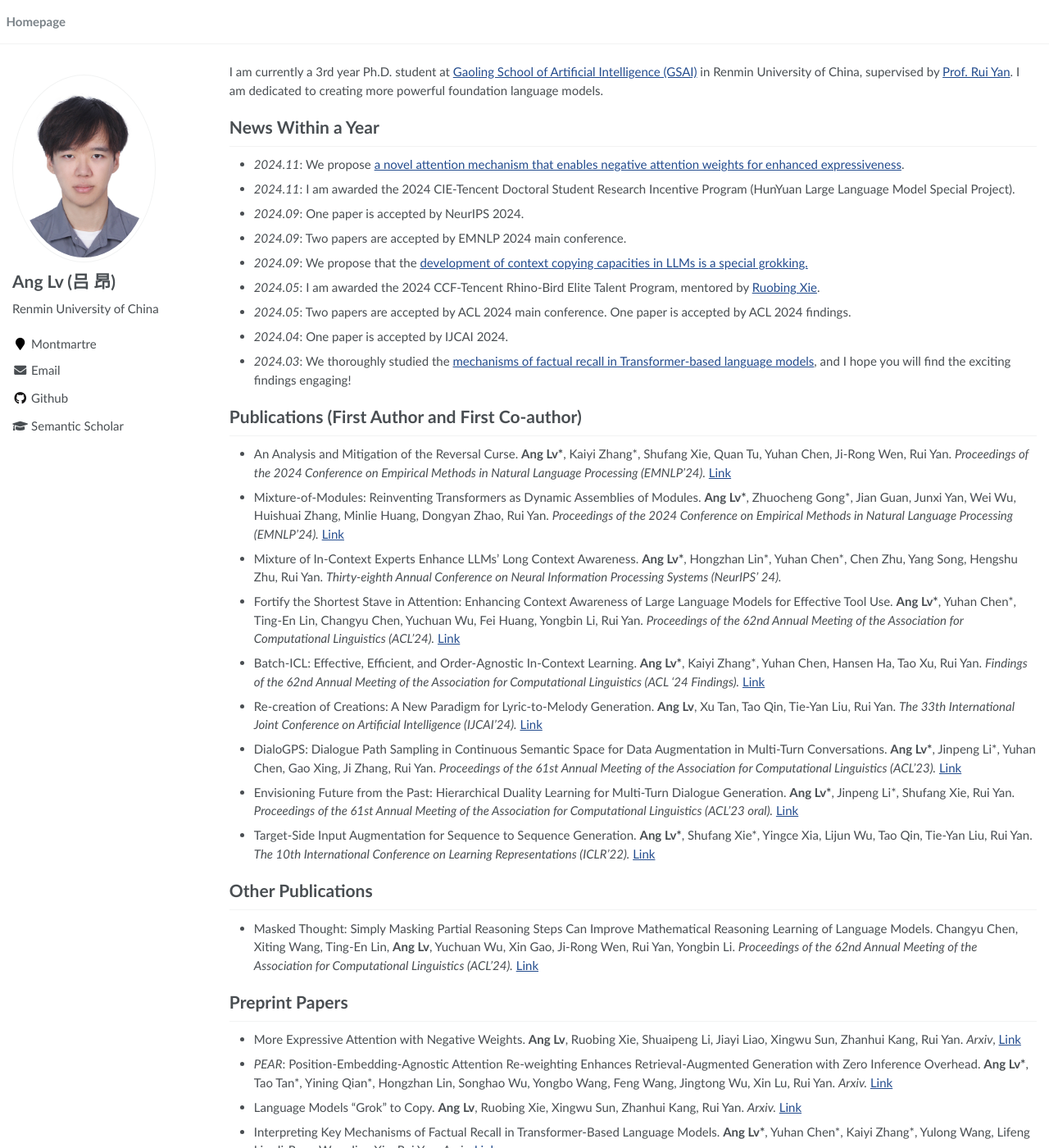
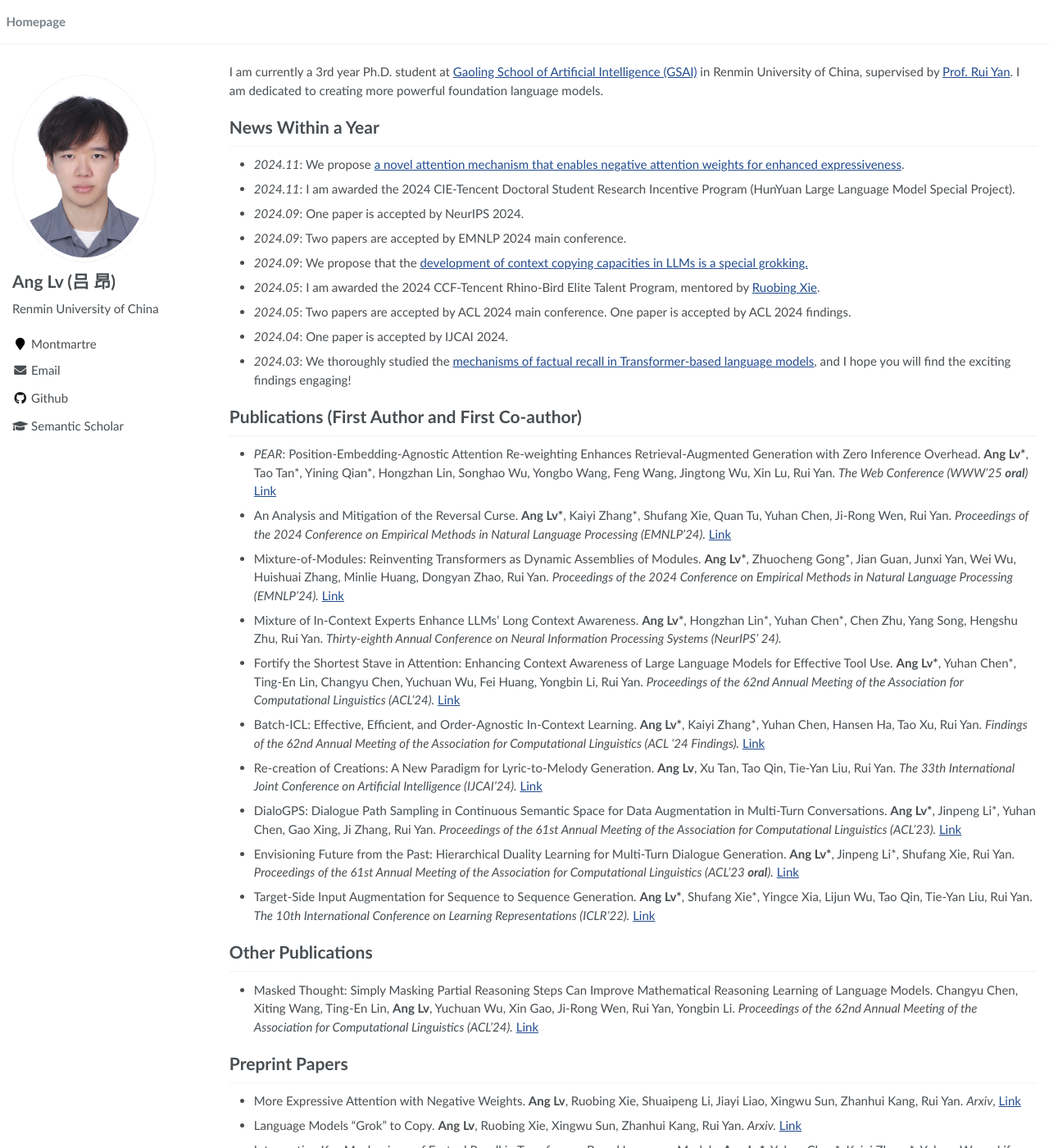
Before and after one commit to trestad/trestad.github.io, a Jekyll site: the page built from _pages/about.md, in a window 1280 px wide and 1400 px high. Shown: the whole window at 82% size. Built offline with Jekyll 4.4.1, drawn with Linux system fonts in a browser that asks for light colours.

Commit message:
Update about.md

```diff
--- a/_pages/about.md
+++ b/_pages/about.md
@@ -34,6 +34,8 @@ I am currently a 3rd year Ph.D. student at [Gaoling School of Artificial Intelli
 
 # Publications (First Author and First Co-author)
 
+- *PEAR*: Position-Embedding-Agnostic Attention Re-weighting Enhances Retrieval-Augmented Generation with Zero Inference Overhead. **Ang Lv\***, Tao Tan\*, Yining Qian\*, Hongzhan Lin, Songhao Wu, Yongbo Wang, Feng Wang, Jingtong Wu, Xin Lu, Rui Yan. *The Web Conference (WWW'25 **oral**)* [Link](https://arxiv.org/pdf/2409.19745)
+
 - An Analysis and Mitigation of the Reversal Curse. **Ang Lv\***, Kaiyi Zhang\*, Shufang Xie, Quan Tu, Yuhan Chen, Ji-Rong Wen, Rui Yan. *Proceedings of the 2024 Conference on Empirical Methods in Natural Language Processing (EMNLP'24).* [Link](https://aclanthology.org/2024.emnlp-main.754/)
 
 - Mixture-of-Modules: Reinventing Transformers as Dynamic Assemblies of Modules. **Ang Lv\***, Zhuocheng Gong\*, Jian Guan, Junxi Yan, Wei Wu, Huishuai Zhang, Minlie Huang, Dongyan Zhao, Rui Yan. *Proceedings of the 2024 Conference on Empirical Methods in Natural Language Processing (EMNLP'24).* [Link](https://aclanthology.org/2024.emnlp-main.1164/)
@@ -48,7 +50,7 @@ I am currently a 3rd year Ph.D. student at [Gaoling School of Artificial Intelli
 
 - DialoGPS: Dialogue Path Sampling in Continuous Semantic Space for Data Augmentation in Multi-Turn Conversations. **Ang Lv\***, Jinpeng Li\*, Yuhan Chen, Gao Xing, Ji Zhang, Rui Yan. *Proceedings of the 61st Annual Meeting of the Association for Computational Linguistics (ACL'23).* [Link](https://aclanthology.org/2023.acl-long.70/)
 
-- Envisioning Future from the Past: Hierarchical Duality Learning for Multi-Turn Dialogue Generation. **Ang Lv\***, Jinpeng Li\*, Shufang Xie, Rui Yan. *Proceedings of the 61st Annual Meeting of the Association for Computational Linguistics (ACL'23 oral).* [Link](https://aclanthology.org/2023.acl-long.407/)
+- Envisioning Future from the Past: Hierarchical Duality Learning for Multi-Turn Dialogue Generation. **Ang Lv\***, Jinpeng Li\*, Shufang Xie, Rui Yan. *Proceedings of the 61st Annual Meeting of the Association for Computational Linguistics (ACL'23 **oral**).* [Link](https://aclanthology.org/2023.acl-long.407/)
 
 - Target-Side Input Augmentation for Sequence to Sequence Generation. **Ang Lv\***, Shufang Xie\*, Yingce Xia, Lijun Wu, Tao Qin, Tie-Yan Liu, Rui Yan. *The 10th International Conference on Learning Representations (ICLR'22).* [Link](https://openreview.net/forum?id=pz1euXohm4H)
 
@@ -60,8 +62,6 @@ I am currently a 3rd year Ph.D. student at [Gaoling School of Artificial Intelli
 # Preprint Papers
 
 - More Expressive Attention with Negative Weights. **Ang Lv**, Ruobing Xie, Shuaipeng Li, Jiayi Liao, Xingwu Sun, Zhanhui Kang, Rui Yan. *Arxiv*, [Link](https://arxiv.org/pdf/2411.07176)
-
-- *PEAR*: Position-Embedding-Agnostic Attention Re-weighting Enhances Retrieval-Augmented Generation with Zero Inference Overhead. **Ang Lv\***, Tao Tan\*, Yining Qian\*, Hongzhan Lin, Songhao Wu, Yongbo Wang, Feng Wang, Jingtong Wu, Xin Lu, Rui Yan. *Arxiv.* [Link](https://arxiv.org/pdf/2409.19745)
 
 - Language Models "Grok" to Copy. **Ang Lv**, Ruobing Xie, Xingwu Sun, Zhanhui Kang, Rui Yan. *Arxiv.* [Link](https://arxiv.org/pdf/2409.09281)
 
```
